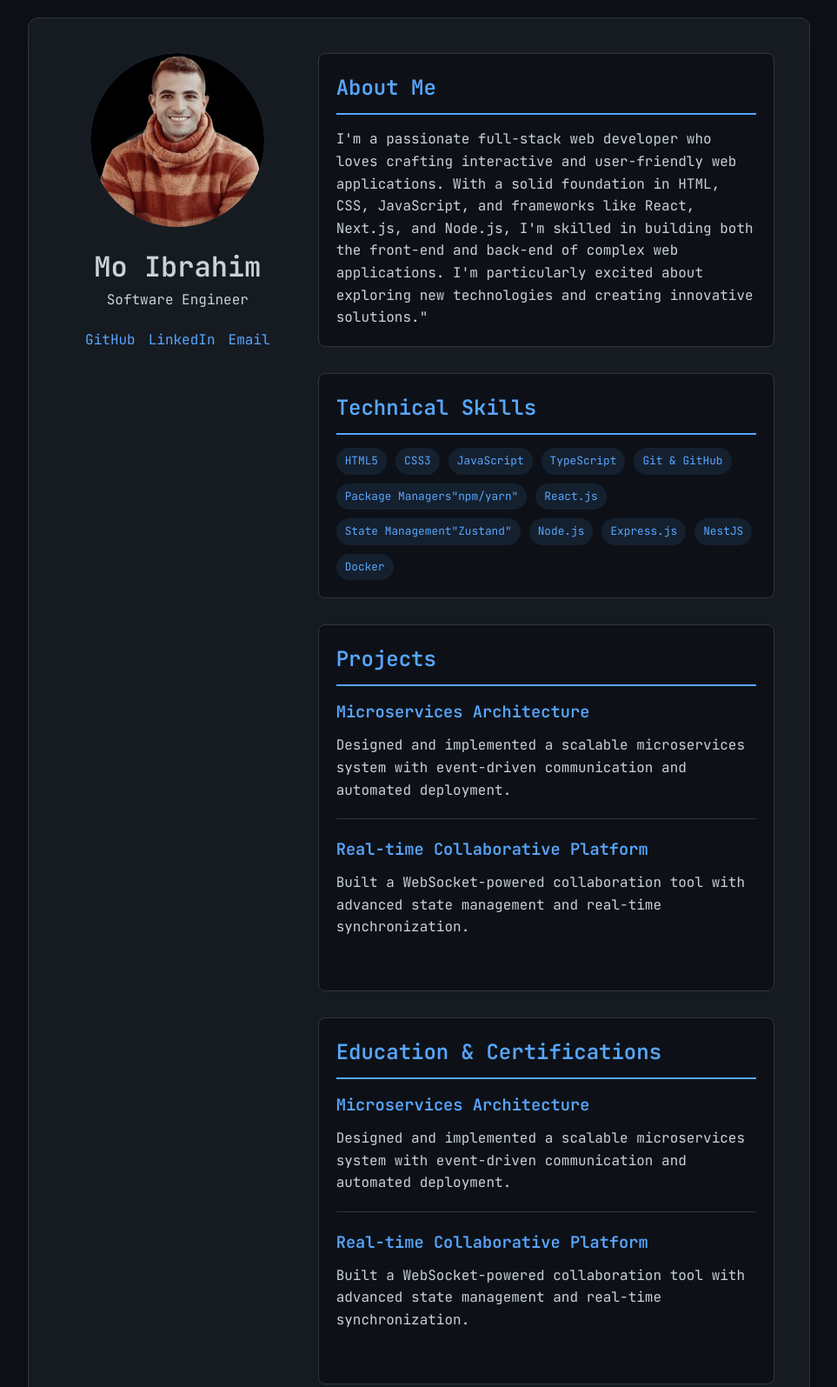
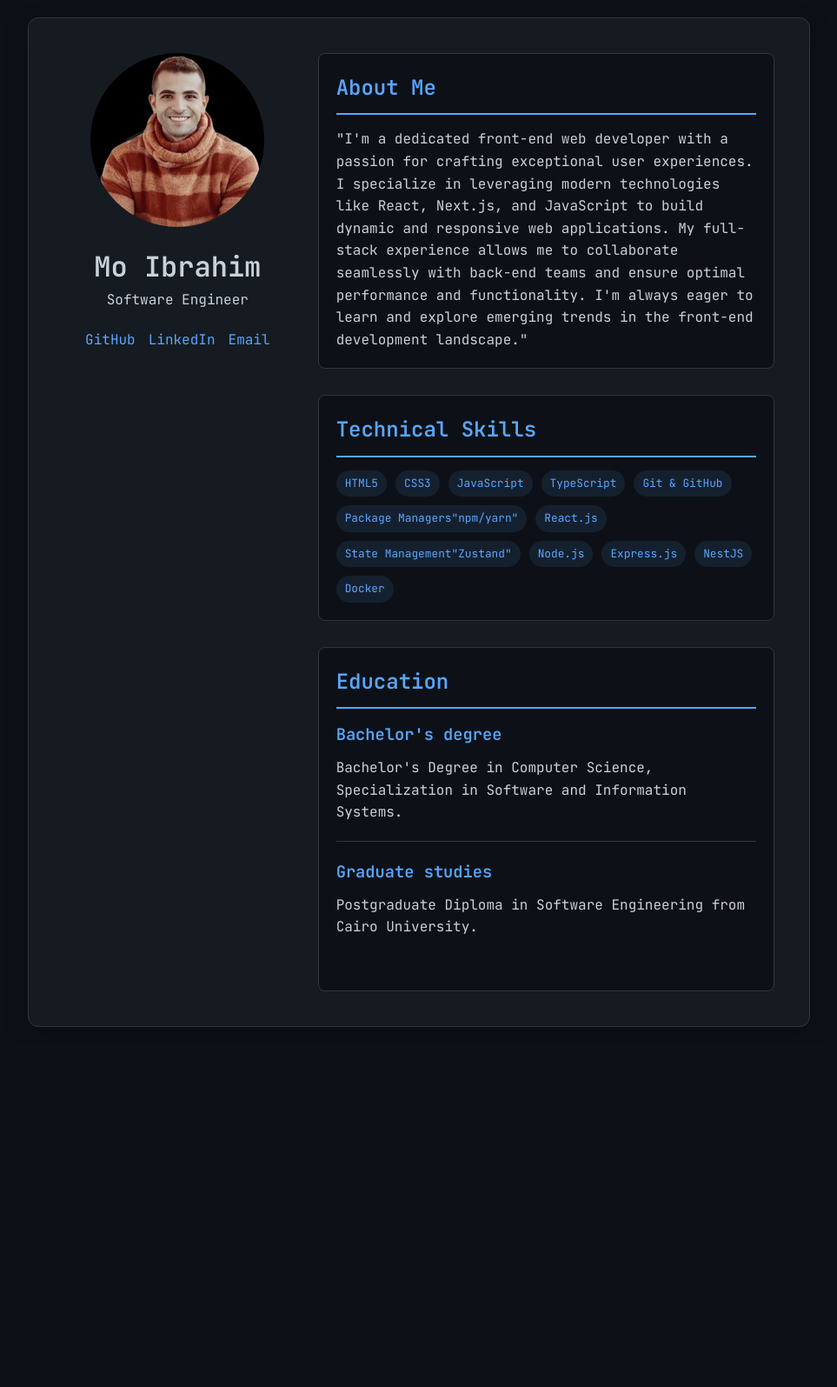
Before and after one commit to moibrahim0115/cv, a plain HTML site: page index.html in a window 1280 px wide. Shown: the top 1595 px of the page at 87% size, without its empty margins (158-1121 px from the left). After the commit the page ends 1201 px from the top, so only its background shows below. Drawn offline with Linux system fonts and the light colour scheme.

Commit message:
Update index.html

```diff
--- a/index.html
+++ b/index.html
@@ -181,20 +181,21 @@
             <p>Software Engineer</p>
 
             <div class="contact-links">
-                <a href="#" class="contact-link">GitHub</a>
-                <a href="#" class="contact-link">LinkedIn</a>
-                <a href="#" class="contact-link">Email</a>
+                <a href="https://github.com/moibrahim0115" class="contact-link">GitHub</a>
+                <a href="http://linkedin.com/in/yzn-mohamed-9b7192265" class="contact-link">LinkedIn</a>
+                <a href="mailto:moibrahim115@outlook.com" class="contact-link">Email</a>
             </div>
         </div>
 
         <div class="main-content">
             <div class="section">
                 <h2 class="section-title">About Me</h2>
-                <p>I'm a passionate full-stack web developer who loves crafting interactive and user-friendly web
-                    applications. With a solid foundation in HTML, CSS, JavaScript, and frameworks like React,
-                     Next.js, and Node.js, I'm skilled in building both the front-end and back-end of complex web applications.
-                      I'm particularly excited about exploring new technologies and creating innovative solutions."
-
+                <p>"I'm a dedicated front-end web developer with a passion for crafting exceptional user experiences.
+                     I specialize in leveraging modern technologies like React, Next.js,
+                      and JavaScript to build dynamic and responsive web applications.
+                      My full-stack experience allows me to collaborate seamlessly with back-end teams and ensure
+                       optimal performance and functionality. I'm always eager to learn and explore emerging trends
+                       in the front-end development landscape."
                     </p>
             </div>
 
@@ -217,26 +218,17 @@
             </div>
 
             <div class="section">
-                <h2 class="section-title">Projects</h2>
+                <h2 class="section-title">Education</h2>
                 <div class="project">
-                    <h3 class="project-title">Microservices Architecture</h3>
-                    <p>Designed and implemented a scalable microservices system with event-driven communication and automated deployment.</p>
+                    <h3 class="project-title">Bachelor's degree</h3>
+                    <p>Bachelor's Degree in Computer Science, Specialization in Software and Information Systems.</p>
                 </div>
                 <div class="project">
-                    <h3 class="project-title">Real-time Collaborative Platform</h3>
-                    <p>Built a WebSocket-powered collaboration tool with advanced state management and real-time synchronization.</p>
+                    <h3 class="project-title">Graduate studies</h3>
+                    <p>Postgraduate Diploma in Software Engineering from Cairo University.</p>
                 </div>
             </div>
-            <div class="section">
-                <h2 class="section-title">Education & Certifications</h2>
-                <div class="project">
-                    <h3 class="project-title">Microservices Architecture</h3>
-                    <p>Designed and implemented a scalable microservices system with event-driven communication and automated deployment.</p>
-                </div>
-                <div class="project">
-                    <h3 class="project-title">Real-time Collaborative Platform</h3>
-                    <p>Built a WebSocket-powered collaboration tool with advanced state management and real-time synchronization.</p>
-                </div>
+
             </div>
         </div>
     </div>
```
